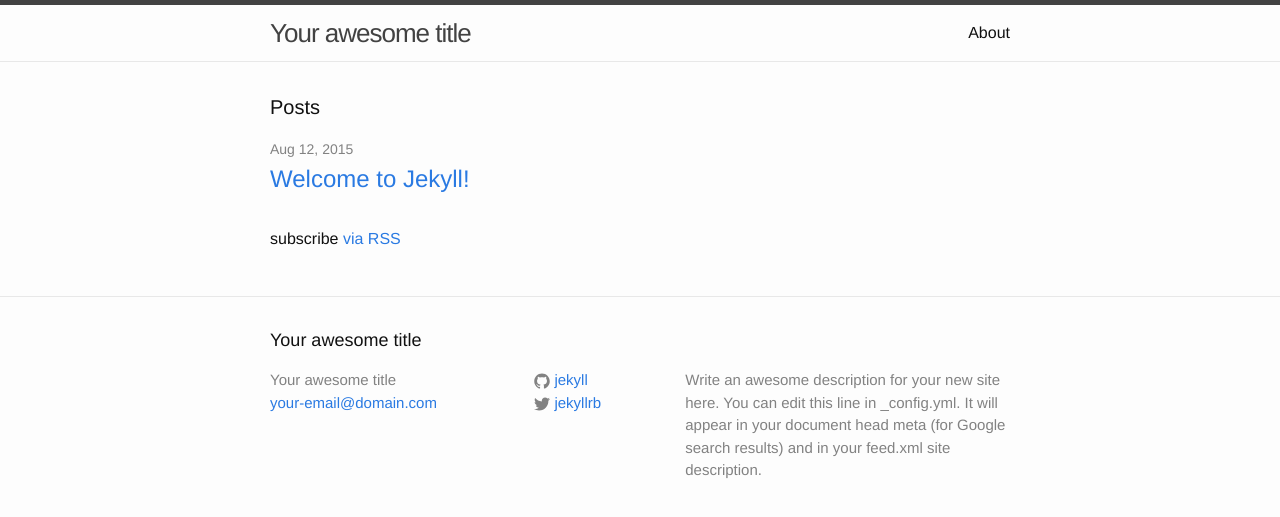
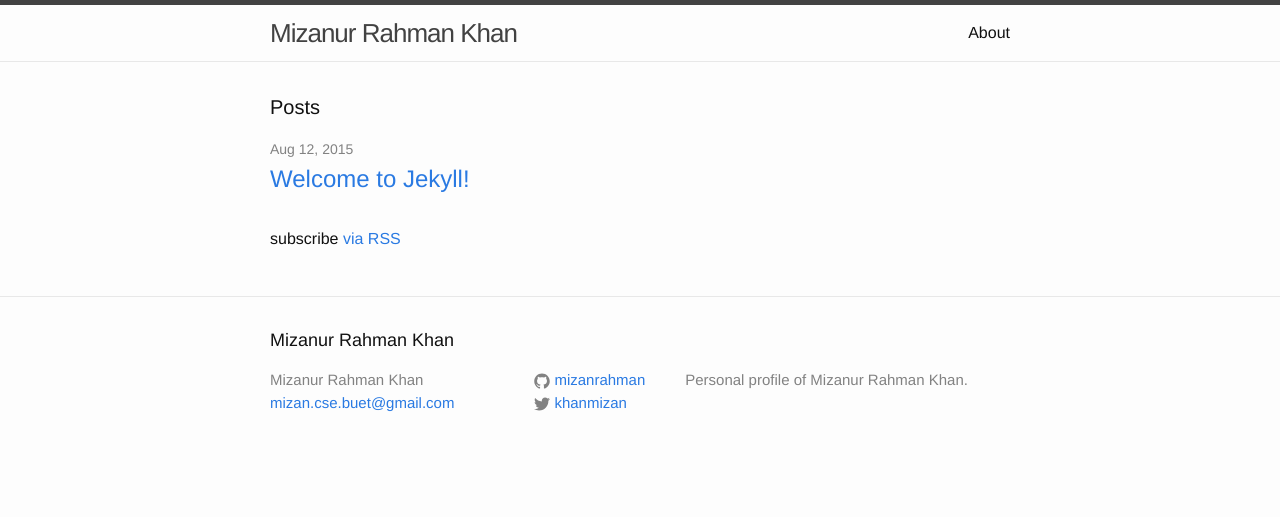
Before and after one commit to mizanRahman/profile, a Jekyll site: the page built from index.html, in a window 1280 px wide. Shown: the top 517 px of the page. Built offline with Jekyll 4.4.1, drawn with Linux system fonts in a browser that asks for light colours.

Commit message:
configuratio updated

```diff
--- a/_config.yml
+++ b/_config.yml
@@ -1,14 +1,12 @@
 # Site settings
-title: Your awesome title
-email: your-email@domain.com
+title: Mizanur Rahman Khan
+email: mizan.cse.buet@gmail.com
 description: > # this means to ignore newlines until "baseurl:"
-  Write an awesome description for your new site here. You can edit this
-  line in _config.yml. It will appear in your document head meta (for
-  Google search results) and in your feed.xml site description.
+  Personal profile of Mizanur Rahman Khan.
 baseurl: "" # the subpath of your site, e.g. /blog/
-url: "http://yourdomain.com" # the base hostname & protocol for your site
-twitter_username: jekyllrb
-github_username:  jekyll
+url: "http://mizanrahman.github.io" # the base hostname & protocol for your site
+twitter_username: khanmizan
+github_username:  mizanrahman
 
 # Build settings
 markdown: kramdown
```
